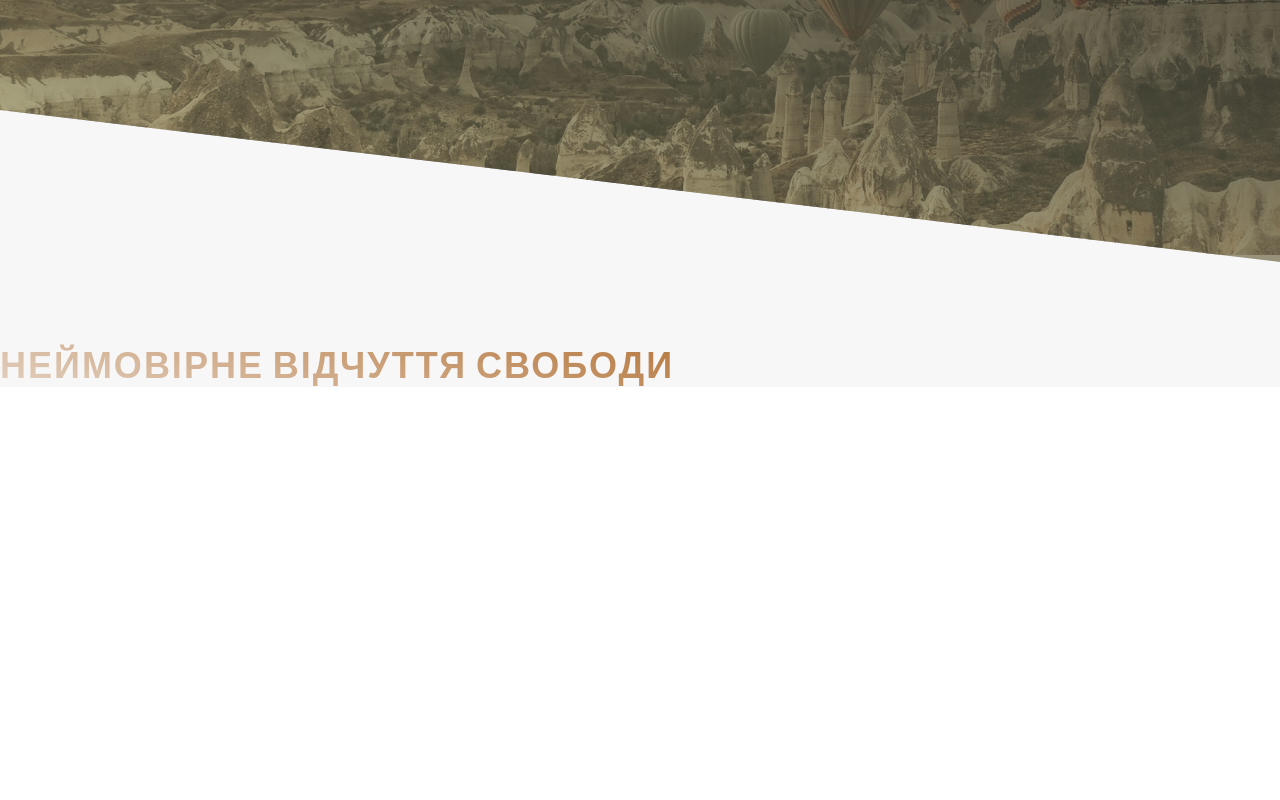
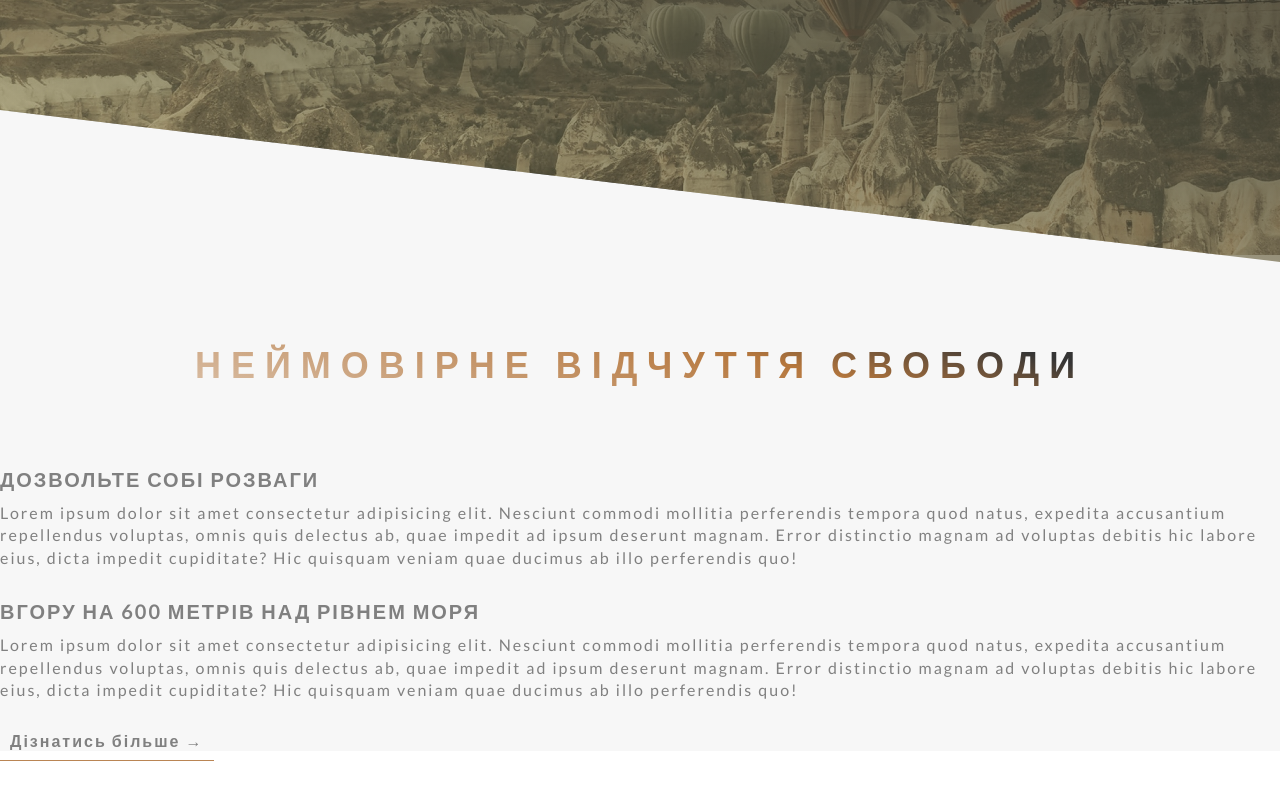
Before and after one commit to shadowsline/Project-ballons, a plain HTML site: page index.html in a window 1280 px wide. Shown: the part 548-1348 px from the top of the page. Before the commit the page ends 985 px from the top, so only its background shows below. Drawn offline with Linux system fonts and the light colour scheme.

Commit message:
finish day 14/0.3

```diff
--- a/index.html
+++ b/index.html
@@ -22,8 +22,25 @@
         </header>
         <main>
             <section class="section-about">
-                <h2 class="text-secondary">Неймовірне відчуття свободи</h2>
+                <div class="textaline-center margin-bottom-80">
+                    <h2 class="text-secondary">Неймовірне відчуття свободи</h2>
+                </div>
+                <div class="description">
+                    <div class="text-section">
+                        <h3 class="text__description margin-bottom-10">Дозвольте собі розваги</h3>
+                        <p class="lorem__description margin-bottom-30">
+                            Lorem ipsum dolor sit amet consectetur adipisicing elit. Nesciunt commodi mollitia perferendis tempora quod natus, expedita accusantium repellendus voluptas, omnis quis delectus ab, quae impedit ad ipsum deserunt magnam. Error distinctio magnam ad voluptas debitis hic labore eius, dicta impedit cupiditate? Hic quisquam veniam quae ducimus ab illo perferendis quo!
+                        </p>
+                        <h3 class="text__description margin-bottom-10">Вгору на 600 метрів над рівнем моря</h3>
+                        <p class="lorem__description margin-bottom-30">
+                            Lorem ipsum dolor sit amet consectetur adipisicing elit. Nesciunt commodi mollitia perferendis tempora quod natus, expedita accusantium repellendus voluptas, omnis quis delectus ab, quae impedit ad ipsum deserunt magnam. Error distinctio magnam ad voluptas debitis hic labore eius, dicta impedit cupiditate? Hic quisquam veniam quae ducimus ab illo perferendis quo!
+                        </p>
+                        <a href="#" class="btn__more">Дізнатись більше &rarr;</a>
+                    </div>
+                    <div class="img-sectin">
 
+                    </div>
+                </div>
             </section>
         </main>
    </div>
--- a/sass/base/_utilites.scss
+++ b/sass/base/_utilites.scss
@@ -0,0 +1,10 @@
+.margin-bottom-10 {
+    margin-bottom: 1rem;
+}
+.margin-bottom-30 {
+    margin-bottom: 3rem;
+}
+
+.margin-bottom-80 {
+    margin-bottom: 8rem;
+}
--- a/sass/components/_buttons.scss
+++ b/sass/components/_buttons.scss
@@ -36,3 +36,18 @@
         z-index: -1;
     }
 }
+.btn__more:link,
+.btn__more:visited {
+    font-size: 1.6rem;
+    letter-spacing: .2rem;
+    font-weight: 700;
+    color: $color-grey;
+    text-decoration: none;
+    padding: 1rem;
+    border-bottom: 1px $color-brown-l solid;
+    transition: all 1s;
+    &:hover {
+        background-color: $color-brown-l;
+        color: white;
+    }
+}
--- a/sass/layout/_header.scss
+++ b/sass/layout/_header.scss
@@ -50,15 +50,27 @@
 .text-secondary {
     text-align: center;
     font-size: 3.6rem;
-    list-style: 1rem;
+    letter-spacing: 1rem;
     text-transform: uppercase;
     font-weight: 800;
-    background: linear-gradient(14deg, rgba($color-brown-l, 0.342) 0%, rgba($color-brown-d, 0.762) 60%, rgba(5,5,5,0.804359243697479) 50%);
+    background: linear-gradient(14deg, rgba($color-brown-l, 0.342) 0%, rgba($color-brown-d, 0.762) 60%, rgba(5,5,5,0.804359243697479) 80%);
     -webkit-background-clip: text;
     color: transparent;
-
+    transition: all 0.4s;
     &:hover {
         transform: skewY(2deg) skewX(15deg) scale(1);
-        text-shadow: 0rem, 4rem, 4rem rgba($color-black 0.25);
+        text-shadow: 0rem, 4rem, 4rem (rgba(0, 0, 0, 0.473));
     }
 }
+.text__description  {
+    font-size: 2rem;
+    letter-spacing: 0.2rem;
+    text-transform: uppercase;
+    font-weight: 700;
+}
+.lorem__description {
+    font-size: 1.6rem;
+    letter-spacing: .2rem;
+    line-height: 140%;
+    font-weight: 400;
+}
```
Also changed, not shown: css/style.css, 1 other file.
